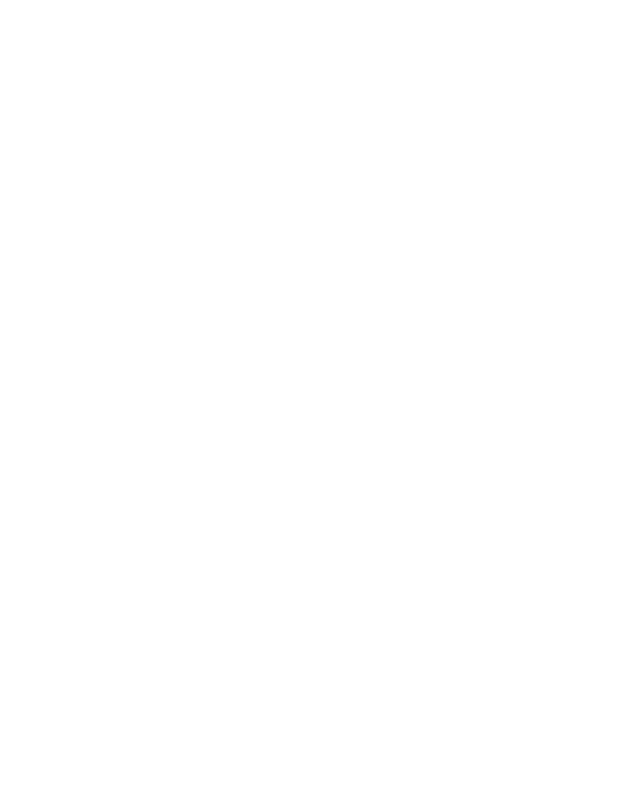
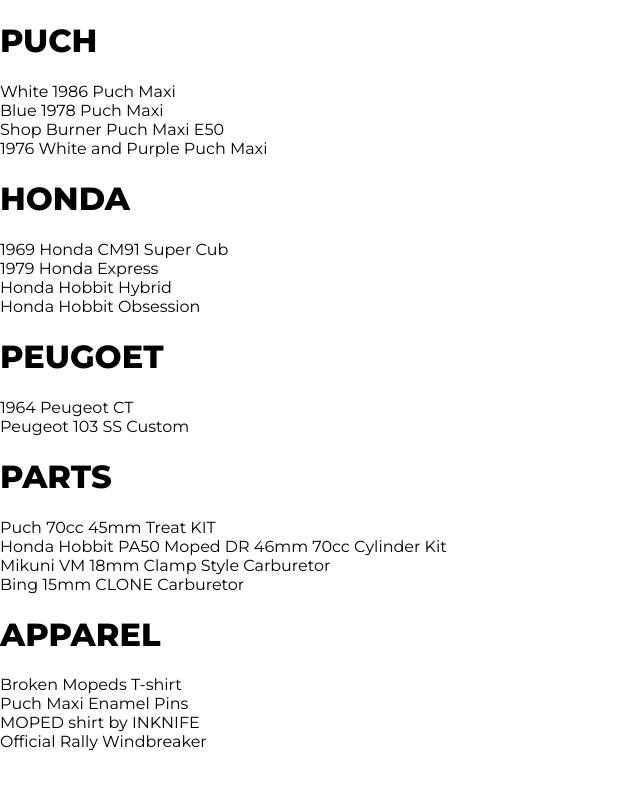
Before and after one commit to siegelverse/treatsland-mern, a React (Create React App) app: page /shop in a window 1280 px wide. Shown: the top 790 px of the page, without its empty margins (0-640 px from the left). Built offline with nearby package versions, Linux system fonts and the light colour scheme.

Commit message:
collection preview setup

```diff
--- a/src/App.js
+++ b/src/App.js
@@ -1,20 +1,15 @@
 import './App.css';
+import { Switch, Route } from 'react-router-dom';
 import HomePage from './pages/homepage/homepage.component';
-import { Switch, Route } from 'react-router-dom';
+import ShopPage from './pages/shop/shop.component';
 
 function App() {
-
-  const PuchPage = () => (
-    <div>
-      <h1>PuchPage</h1>
-    </div>
-  )
 
   return (
     <div>
       <Switch>
         <Route exact path='/' component={HomePage} />
-        <Route path='/puch' component={PuchPage} />
+        <Route path='/shop' component={ShopPage} />
       </Switch>
     </div>
   );
--- /dev/null
+++ b/src/components/preview-collection/preview-collection.component.jsx
@@ -0,0 +1,17 @@
+import React from 'react';
+import './preview-collection.styles.scss';
+
+const CollectionPreview = ({ title, items }) => (
+    <div className='collection-preview'>
+        <h1 className='title'>{title.toUpperCase()}</h1>
+        <div className='preview'>
+            {
+                items.filter((item, i) => i < 4).map((item) => (
+                    <div key={item.id}>{item.name}</div>
+                ))
+            }
+        </div>
+    </div>
+)
+
+export default CollectionPreview;
--- a/src/pages/shop/shop.component.jsx
+++ b/src/pages/shop/shop.component.jsx
@@ -1,20 +1,27 @@
 import React from 'react';
+import SHOP_DATA from './shop.data';
+import CollectionPreview from '../../components/preview-collection/preview-collection.component'
 
 export class ShopPage extends React.Component {
     constructor(props) {
         super(props);
 
-        this.state={
-            collections:
+        this.state = {
+            collections: SHOP_DATA
         }
     }
     render() {
+        const { collections } = this.state
         return (
-            <div>
-
+            <div className='shop-page'>
+                {
+                    collections.map(({ id, ...collectionProps }) => (
+                        <CollectionPreview key={id} {...collectionProps} />
+                    ))
+                }
             </div>
         )
     }
 }
 
-export default ShopPage
+export default ShopPage;
```
Also changed, not shown: src/components/preview-collection/preview-collection.styles.scss (added).
